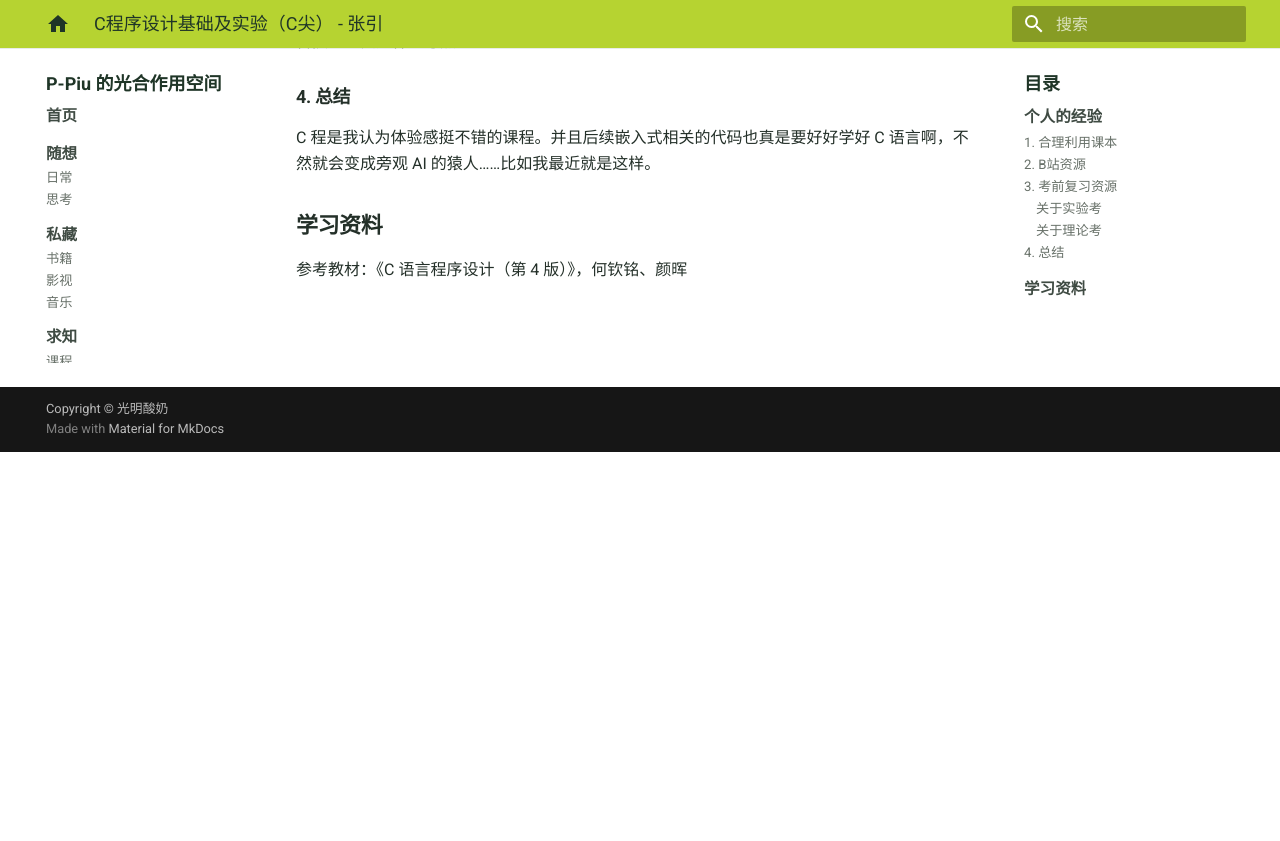
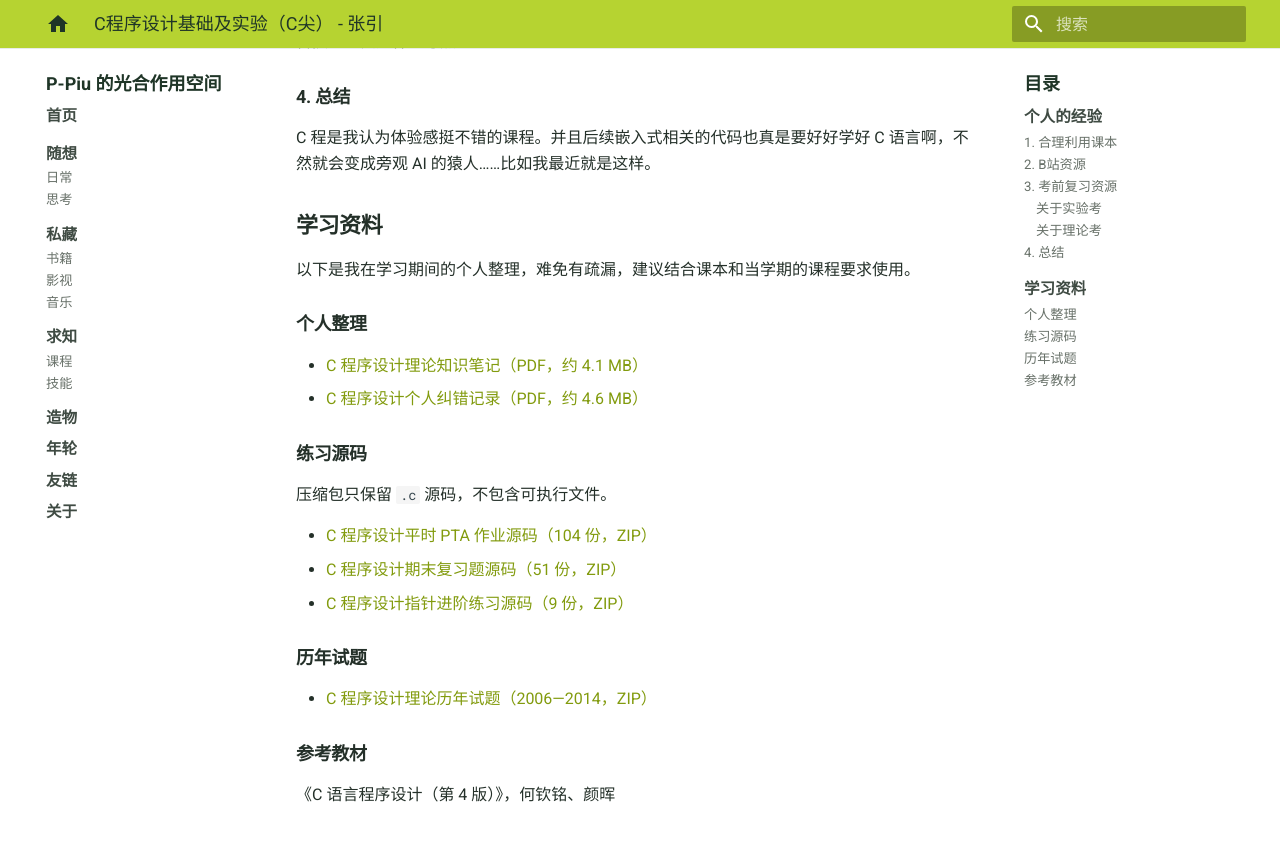
Before and after one commit to P-Piu/P-Piu.github.io, an MkDocs documentation site: the page built from docs/learning/courses/advanced-c-programming.md, in a window 1280 px wide and 900 px high, scrolled down 1288 px. Shown: the top 841 px of the window. Built offline with MkDocs 1.6.1 and Material for MkDocs 9.7.7, drawn with Linux system fonts in a browser that asks for light colours; before the commit the page ends 1740 px from its top, so only the background shows below that.

Commit message:
整理并发布C程序设计学习资料

```diff
--- a/docs/learning/courses/advanced-c-programming.md
+++ b/docs/learning/courses/advanced-c-programming.md
@@ -48,4 +48,25 @@ C 程是我认为体验感挺不错的课程。并且后续嵌入式相关的代
 
 ## 学习资料
 
-参考教材：《C 语言程序设计（第 4 版）》，何钦铭、颜晖
+以下是我在学习期间的个人整理，难免有疏漏，建议结合课本和当学期的课程要求使用。
+
+### 个人整理
+
+- [C 程序设计理论知识笔记（PDF，约 4.1 MB）](../../assets/resources/courses/c-programming/c-programming-theory-notes.pdf)
+- [C 程序设计个人纠错记录（PDF，约 4.6 MB）](../../assets/resources/courses/c-programming/c-programming-debugging-notes.pdf)
+
+### 练习源码
+
+压缩包只保留 `.c` 源码，不包含可执行文件。
+
+- [C 程序设计平时 PTA 作业源码（104 份，ZIP）](../../assets/resources/courses/c-programming/c-programming-pta-assignments.zip)
+- [C 程序设计期末复习题源码（51 份，ZIP）](../../assets/resources/courses/c-programming/c-programming-final-review.zip)
+- [C 程序设计指针进阶练习源码（9 份，ZIP）](../../assets/resources/courses/c-programming/c-programming-advanced-pointers.zip)
+
+### 历年试题
+
+- [C 程序设计理论历年试题（2006—2014，ZIP）](../../assets/resources/courses/c-programming/c-programming-past-exams-2006-2014.zip)
+
+### 参考教材
+
+《C 语言程序设计（第 4 版）》，何钦铭、颜晖
```
Also changed, not shown: 6 other files.
